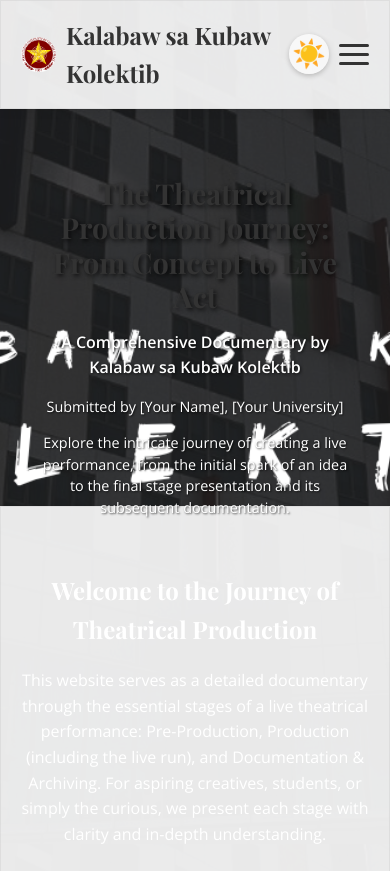
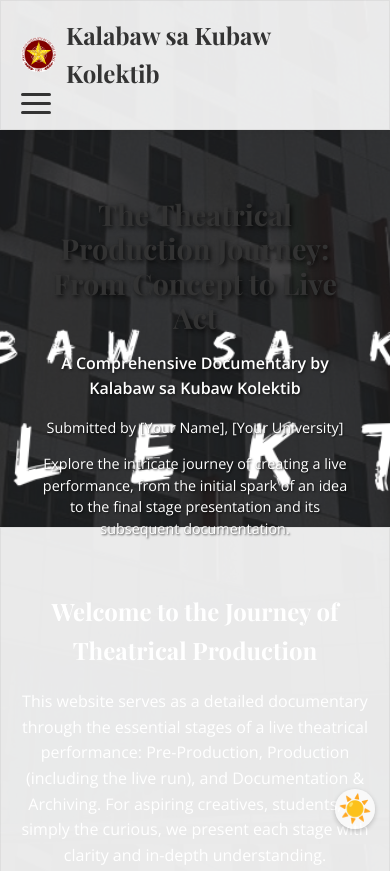
Before and after one commit to kalabawsakubaw0001/thesis-sample, a plain HTML site: page index.html in a window 390 px wide. Shown: the top 871 px of the page. Drawn offline with nearby package versions, Linux system fonts and the light colour scheme.

Commit message:
Version 9 - Dark Mode button fixed

```diff
--- a/css/style.css
+++ b/css/style.css
@@ -175,12 +175,11 @@
     transition: background-color var(--transition-speed), border-color var(--transition-speed);
 }
 
-/* Header Container - Make it a flex container */
 header .container {
     display: flex;
-    justify-content: space-between; /* Space out logo, nav, and toggle/menu */
+    justify-content: space-between;
     align-items: center;
-    flex-wrap: nowrap; /* Prevent wrapping unless specifically allowed by media query */
+    flex-wrap: wrap; /* Allow wrapping for mobile */
 }
 
 .logo-area {
@@ -209,10 +208,6 @@
 }
 
 /* Desktop Navigation */
-.desktop-nav {
-    display: block; /* Default to block for desktop */
-}
-
 .desktop-nav ul {
     list-style: none;
     margin: 0;
@@ -291,14 +286,12 @@
 
 /* Hamburger Menu Toggle */
 .menu-toggle {
-    display: none; /* Hidden on desktop, shown on mobile */
+    display: none; /* Hidden on desktop */
     flex-direction: column;
     justify-content: space-between;
     width: 30px;
     height: 21px;
     cursor: pointer;
-    margin-left: 15px; /* Space from theme toggle (or logo on mobile) */
-    flex-shrink: 0; /* Prevent it from shrinking */
 }
 
 .menu-toggle span {
@@ -323,39 +316,41 @@
     transform: rotate(-45deg) translate(5px, -5px);
 }
 
-/* --- Theme Toggle Button --- */
+/* --- Theme Toggle Button (FIXED TO LOWER RIGHT) --- */
 .theme-toggle {
     background: none;
     border: none;
     font-size: 1.5em;
     cursor: pointer;
-    /* Removed fixed positioning as it's now inside a flex container */
-    /* top, right, z-index are no longer needed here */
-    display: none; /* Hidden by default for desktop, will be shown in media query */
 
-    /* STYLING FOR THE BUTTON ITSELF (now as part of flex layout) */
-    background-color: rgba(255, 255, 255, 0.7);
-    border-radius: 50%;
-    width: 48px;
-    height: 48px;
+    /* FIXED POSITIONING TO LOWER RIGHT */
+    position: fixed;
+    bottom: 20px;   /* 20px from the bottom edge of the viewport */
+    right: 20px;    /* 20px from the right edge of the viewport */
+    z-index: 1001;  /* Ensures it's above other content */
+
+    /* STYLING FOR THE BUTTON ITSELF */
+    background-color: rgba(255, 255, 255, 0.7); /* Light translucent background for visibility */
+    border-radius: 50%; /* Makes the button perfectly round */
+    width: 48px; /* Fixed width for the round button */
+    height: 48px; /* Fixed height for the round button */
     display: flex; /* Use flexbox to perfectly center the icon inside the button */
     align-items: center;
     justify-content: center;
-    box-shadow: 0 2px 5px rgba(0,0,0,0.2);
-    transition: background-color 0.3s ease, transform 0.2s ease, box-shadow 0.3s ease;
-    flex-shrink: 0; /* Prevent it from shrinking in flex container */
+    box-shadow: 0 2px 5px rgba(0,0,0,0.2); /* Subtle shadow for depth */
+    transition: background-color 0.3s ease, transform 0.2s ease, box-shadow 0.3s ease; /* Smooth transitions */
 }
 
 .theme-toggle:hover {
-    transform: scale(1.1);
-    box-shadow: 0 4px 10px rgba(0,0,0,0.3);
-    background-color: rgba(255, 255, 255, 0.9);
+    transform: scale(1.1); /* Slightly enlarge on hover */
+    box-shadow: 0 4px 10px rgba(0,0,0,0.3); /* Enhance shadow on hover */
+    background-color: rgba(255, 255, 255, 0.9); /* Less translucent on hover */
 }
 
 .theme-toggle .icon-light,
 .theme-toggle .icon-dark {
     display: none;
-    font-size: 1.4em;
+    font-size: 1.4em; /* Adjust icon size slightly for better fit in the round button */
 }
 
 body:not(.dark-mode) .theme-toggle .icon-light {
@@ -368,8 +363,8 @@
 
 /* Dark mode specific styling for the button */
 body.dark-mode .theme-toggle {
-    background-color: rgba(0, 0, 0, 0.7);
-    color: var(--color-text-dark);
+    background-color: rgba(0, 0, 0, 0.7); /* Dark translucent background in dark mode */
+    color: var(--color-text-dark); /* Ensure icon color adjusts */
 }
 
 body.dark-mode .theme-toggle:hover {
@@ -607,14 +602,8 @@
     .menu-toggle {
         display: flex; /* Show hamburger icon */
     }
-    .theme-toggle {
-        display: flex; /* Show theme toggle on smaller screens */
-        position: static; /* Ensure it behaves normally within the flex container */
-        margin-left: auto; /* Push it to the right within the header container */
-    }
     header .container {
-        justify-content: space-between; /* Space out logo, toggle, and menu */
-        flex-wrap: nowrap; /* Keep items on one line if possible */
+        justify-content: space-between; /* Space out logo and toggle */
     }
     .site-title {
         font-size: 1.5em;
@@ -681,17 +670,13 @@
         flex-direction: column;
         gap: 10px;
     }
-    /* Responsive adjustments for the button and menu toggle positioning within header */
+    /* Smaller button on very small screens */
     .theme-toggle {
-        width: 40px; /* Slightly smaller button on mobile */
+        width: 40px;
         height: 40px;
-        font-size: 1.2em; /* Smaller icon on mobile */
-        /* Use margin-left to push it to the right, creating space for the menu toggle */
-        margin-left: auto; /* Pushes it next to the menu toggle */
-        margin-right: 10px; /* Small space before the hamburger */
-    }
-    .menu-toggle {
-        margin-left: 0; /* Reset margin from the previous rule if it was applied */
+        font-size: 1.2em;
+        bottom: 15px; /* Slightly less from bottom for smaller screens */
+        right: 15px; /* Slightly less from right for smaller screens */
     }
     .university-logo {
         height: 35px;
--- a/index.html
+++ b/index.html
@@ -26,11 +26,6 @@
                 </ul>
             </nav>
 
-            <button id="theme-toggle" class="theme-toggle">
-                <span class="icon-light">☀️</span>
-                <span class="icon-dark">🌙</span>
-            </button>
-
             <div class="menu-toggle" id="menu-toggle">
                 <span></span>
                 <span></span>
@@ -48,6 +43,11 @@
             </ul>
         </nav>
     </header>
+
+    <button id="theme-toggle" class="theme-toggle">
+        <span class="icon-light">☀️</span>
+        <span class="icon-dark">🌙</span>
+    </button>
 
     <main>
         <section class="hero">
```
Also changed, not shown: pages/about-collective.html (+5 -5 lines), pages/post-production.html (+5 -5 lines), pages/pre-production.html (+5 -5 lines), pages/production.html (+5 -5 lines).
